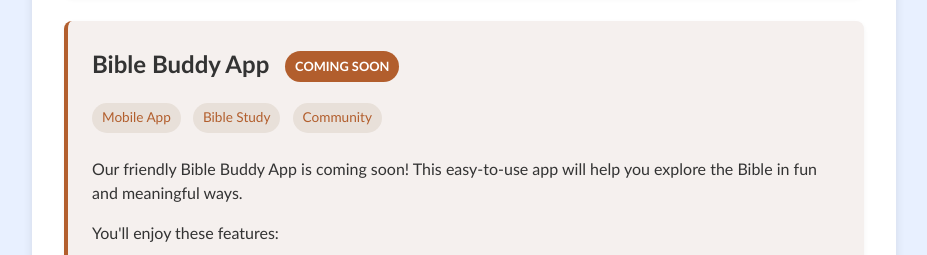
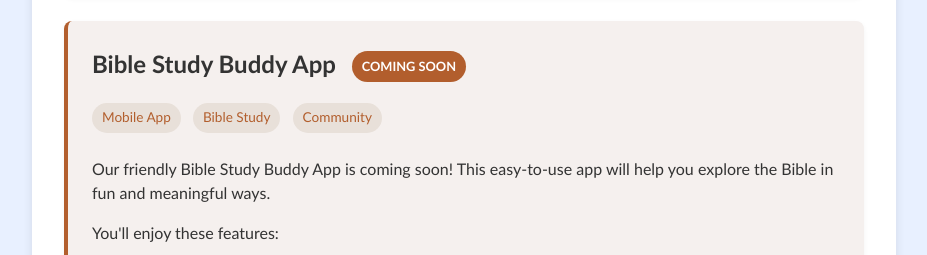
Before and after one commit to astrodeno/Biblebuddyapp2.0, a plain HTML site: page index.html in a window 1280 px wide. Shown: the part 1778-2033 px from the top of the page, without its empty margins (176-1103 px from the left). Drawn offline with Linux system fonts and the light colour scheme.

Commit message:
Update index.html

```diff
--- a/index.html
+++ b/index.html
@@ -376,7 +376,7 @@
                     <li><a href="#story-challenge">Story Challenge</a></li>
                     <li><a href="#verse-hunt">Verse Hunt</a></li>
                     <li><a href="#prophecy-generator">Prophecy Generator</a></li>
-                    <li><a href="#bible-buddy">Bible Buddy</a></li>
+                    <li><a href="#bible-buddy">Bible Study Buddy</a></li>
                 </ul>
             </nav>
         </header>
@@ -454,12 +454,12 @@
 
         <!-- Bible Buddy App Card (Using Orange Card Style) -->
         <article id="bible-buddy" class="link-card card-orange" aria-labelledby="bible-buddy-heading">
-            <h2 id="bible-buddy-heading">Bible Buddy App <span class="coming-soon">COMING SOON</span></h2>
+            <h2 id="bible-buddy-heading">Bible Study Buddy App <span class="coming-soon">COMING SOON</span></h2>
             <div class="activity-tag activity-tag-orange">Mobile App</div>
             <div class="activity-tag activity-tag-orange">Bible Study</div>
             <div class="activity-tag activity-tag-orange">Community</div>
             <div class="description">
-                <p>Our friendly Bible Buddy App is coming soon! This easy-to-use app will help you explore the Bible in fun and meaningful ways.</p>
+                <p>Our friendly Bible Study Buddy App is coming soon! This easy-to-use app will help you explore the Bible in fun and meaningful ways.</p>
                 <p>You'll enjoy these features:</p>
                 <ul class="feature-list">
                     <li><strong>Bible Reader:</strong> Find and read passages easily, highlight verses, and read even without internet</li>
```
